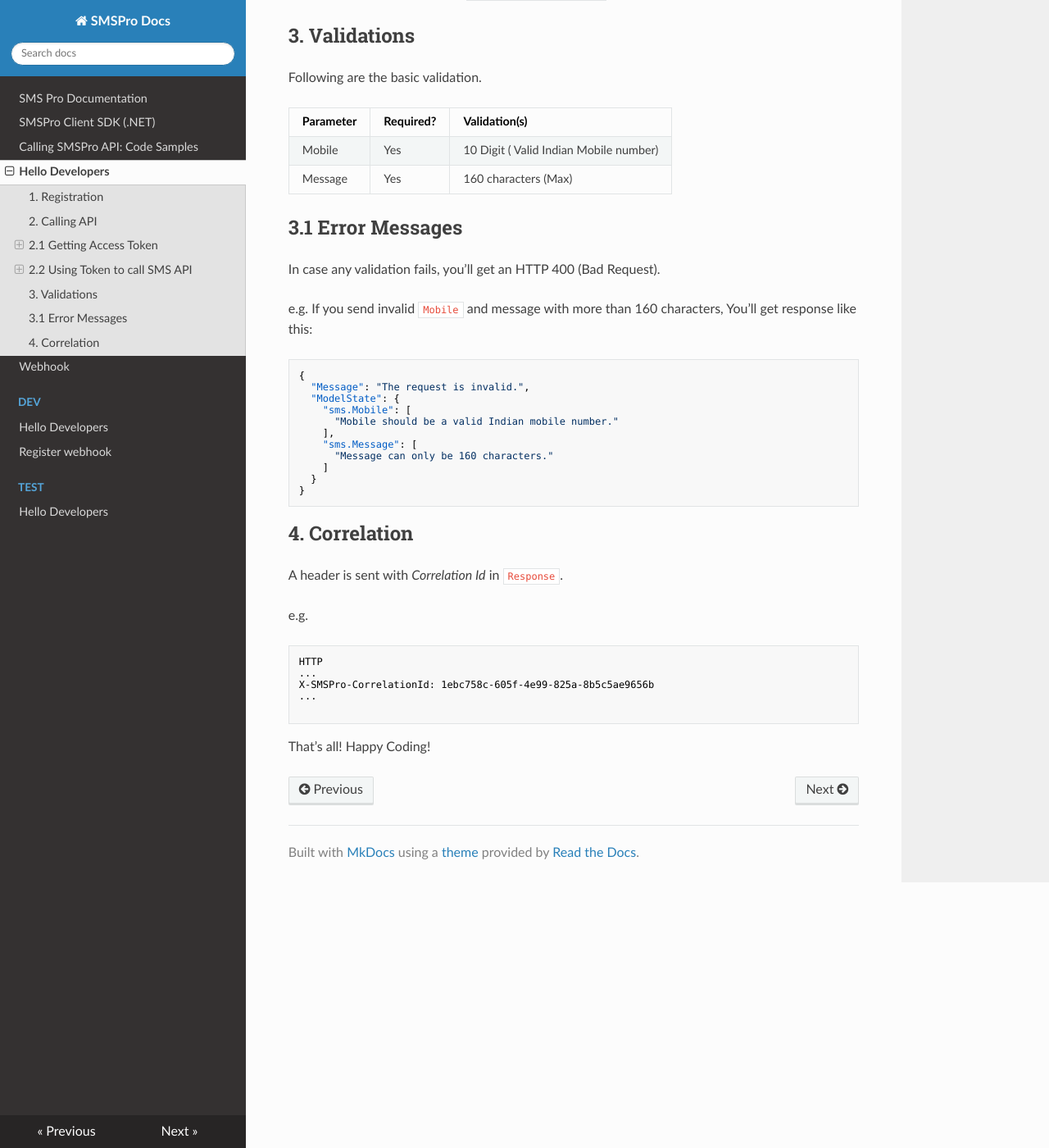
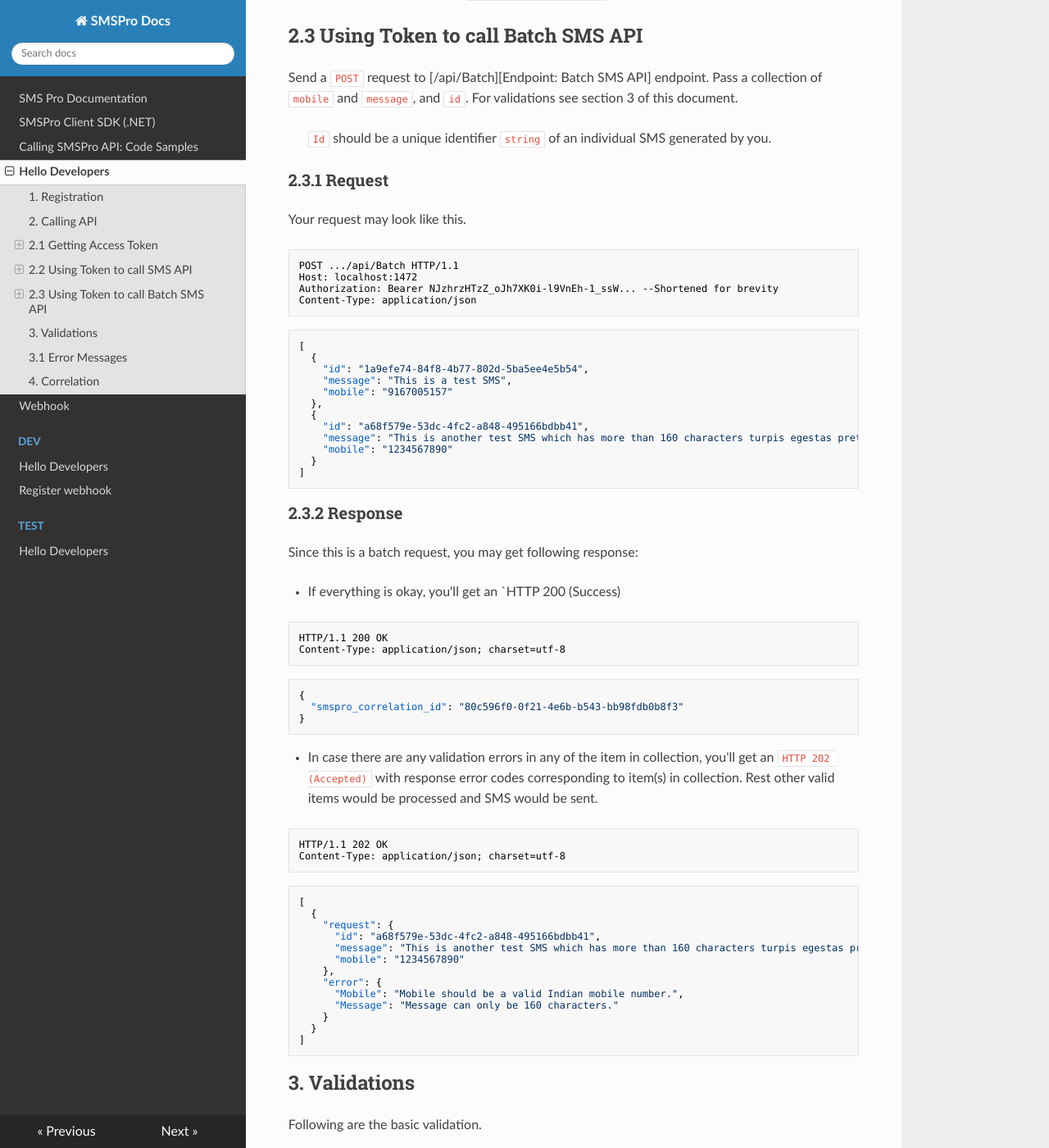
Before and after one commit to iSatishYadav/SMSPro, an MkDocs documentation site: the page built from docs/quick-start.md, in a window 1280 px wide and 1400 px high, scrolled down 2238 px. Shown: the whole window at 82% size. Built offline with MkDocs 1.6.1, drawn with Linux system fonts in a browser that asks for light colours; nearby versions of some CDN libraries.

Commit message:
Updated docs for batch api #1.

`````diff
--- a/docs/quick-start.md
+++ b/docs/quick-start.md
@@ -77,6 +77,72 @@ If everything goes okay, you’ll get an `HTTP 204 (No Content)` or `HTTP 202 (A
 
 If any validation fails, you’ll get `HTTP 400 (Bad Request)`. Read section 3 for more about validations.
 
+## 2.3 Using Token to call Batch SMS API
+Send a `POST` request to [/api/Batch][Endpoint: Batch SMS API] endpoint.
+Pass a collection of `mobile` and `message`, and `id`. For validations see section 3 of this document.
+
+> `Id` should be a unique identifier `string` of an individual SMS generated by you.
+
+### 2.3.1 Request
+Your request may look like this.
+
+````HTTP
+POST .../api/Batch HTTP/1.1
+Host: localhost:1472
+Authorization: Bearer NJzhrzHTzZ_oJh7XK0i-l9VnEh-1_ssW... --Shortened for brevity
+Content-Type: application/json
+````
+````JSON
+[
+  {
+    "id": "1a9efe74-84f8-4b77-802d-5ba5ee4e5b54",
+    "message": "This is a test SMS",
+    "mobile": "9167005157"
+  },
+  {
+    "id": "a68f579e-53dc-4fc2-a848-495166bdbb41",
+    "message": "This is another test SMS which has more than 160 characters turpis egestas pretium aenean pharetra magna ac placerat vestibulum lectus mauris ultrices eros in cursus turpis massa tincidunt dui ut ornare lectus sit amet est",
+    "mobile": "1234567890"
+  }
+]
+````
+
+### 2.3.2 Response
+Since this is a batch request, you may get following response:
+
+* If everything is okay, you'll get an `HTTP 200 (Success)
+
+````HTTP
+HTTP/1.1 200 OK
+Content-Type: application/json; charset=utf-8
+````
+````JSON
+{
+  "smspro_correlation_id": "80c596f0-0f21-4e6b-b543-bb98fdb0b8f3"
+}
+````
+
+* In case there are any validation errors in any of the item in collection, you'll get an `HTTP 202 (Accepted)` with response error codes corresponding to item(s) in collection. Rest other valid items would be processed and SMS would be sent.
+
+````HTTP
+HTTP/1.1 202 OK
+Content-Type: application/json; charset=utf-8
+````
+````JSON
+[
+  {
+    "request": {
+      "id": "a68f579e-53dc-4fc2-a848-495166bdbb41",
+      "message": "This is another test SMS which has more than 160 characters turpis egestas pretium aenean pharetra magna ac placerat vestibulum lectus mauris ultrices eros in cursus turpis massa tincidunt dui ut ornare lectus sit amet est",
+      "mobile": "1234567890"
+    },
+    "error": {
+      "Mobile": "Mobile should be a valid Indian mobile number.",
+      "Message": "Message can only be 160 characters."
+    }
+  }
+]
+````
 
 ## 3. Validations
 Following are the basic validation.
`````
Also changed, not shown: docs/dev/quick-start.md (+5 -5 lines), docs/test/quick-start.md (+66 -0 lines).
